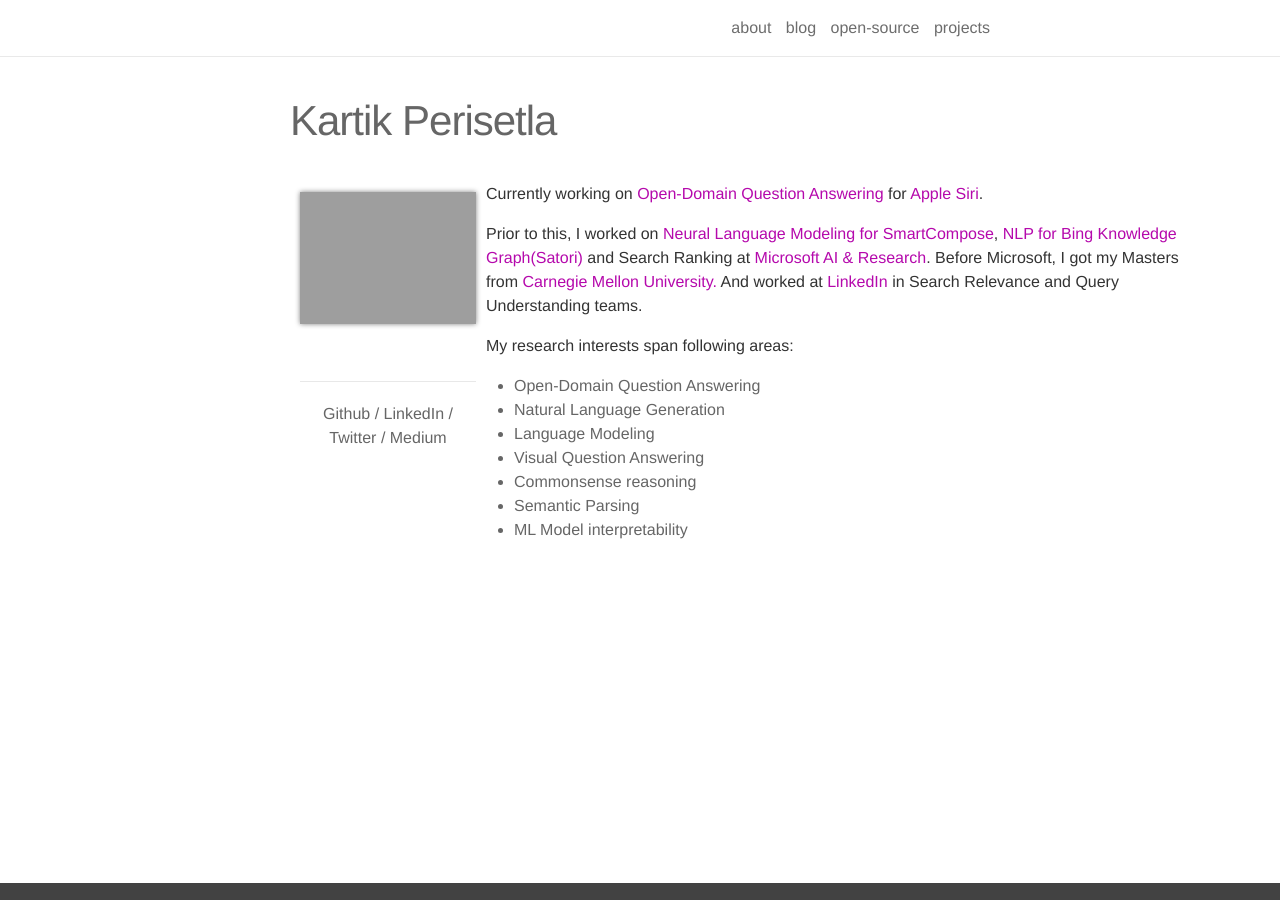
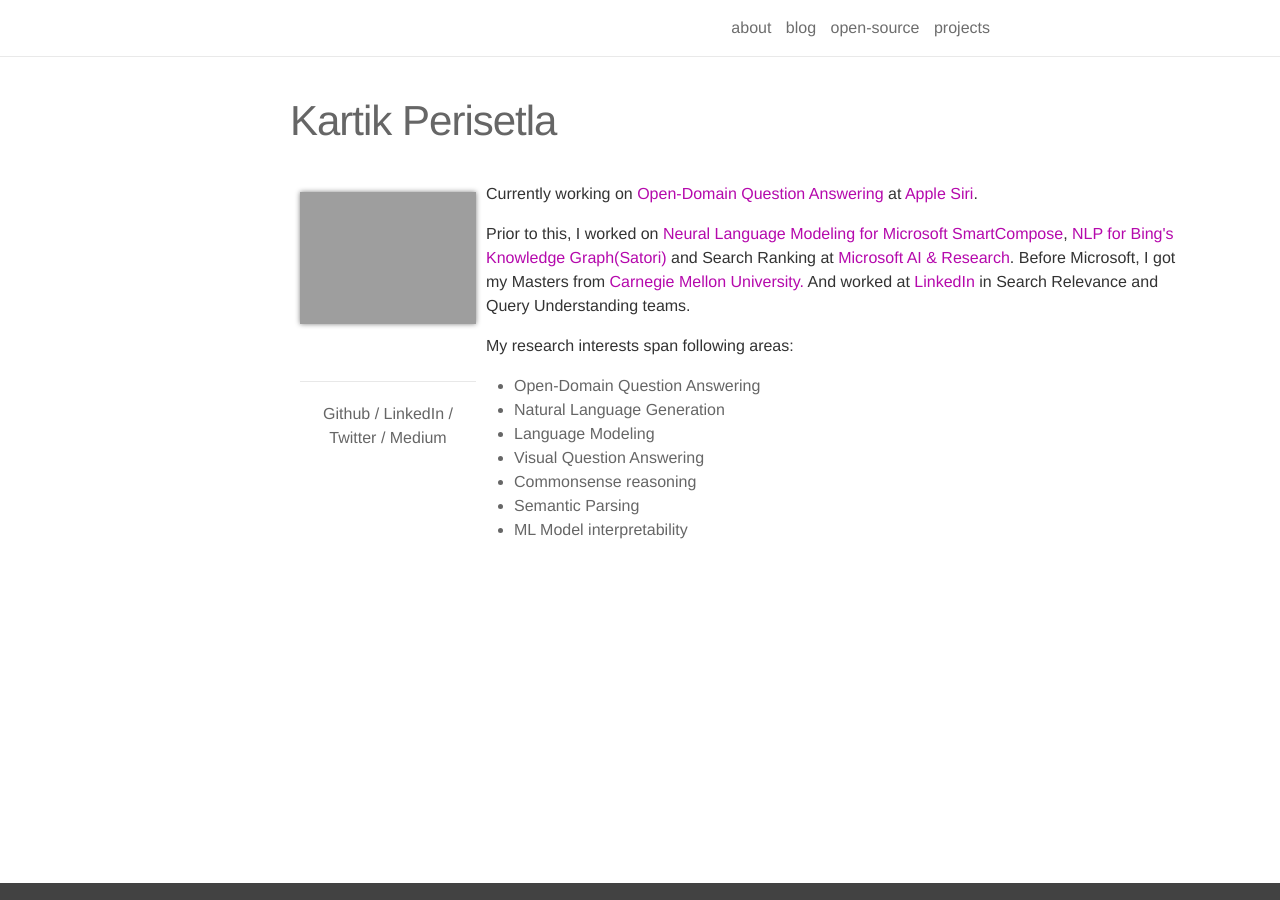
Before and after one commit to kartikperisetla/kartikperisetla.github.io, a Jekyll site: the page built from _pages/about.md, in a window 1280 px wide. Built offline with Jekyll 4.4.1, drawn with Linux system fonts in a browser that asks for light colours; nearby versions of some CDN libraries.

Commit message:
Update about.md

```diff
--- a/_pages/about.md
+++ b/_pages/about.md
@@ -9,9 +9,9 @@
   image: prpic.jpeg
 ---
 <p align="left">
-Currently working on <a target="_blank" href="https://en.wikipedia.org/wiki/Question_answering#Open_domain_question_answering">Open-Domain Question Answering</a> for <a href="https://www.apple.com/siri/" target="_blank">Apple Siri</a>.</p>
+Currently working on <a target="_blank" href="https://en.wikipedia.org/wiki/Question_answering#Open_domain_question_answering">Open-Domain Question Answering</a> at <a href="https://www.apple.com/siri/" target="_blank">Apple Siri</a>.</p>
 <p>
-Prior to this, I worked on <a href="https://www.theverge.com/2020/5/11/21254298/microsoft-outlook-web-text-predictions-gmail-smart-compose-feature" target="_blank">Neural Language Modeling for SmartCompose</a>, <a href="https://blogs.bing.com/search/2013/03/21/understand-your-world-with-bing" target="_blank">NLP for Bing Knowledge Graph(Satori)</a> and Search Ranking at <a href="http://microsoft.com" target="_blank">Microsoft AI & Research</a>. Before Microsoft, I got my Masters from <a href="http://cmu.edu/" target="_blank">Carnegie Mellon University.</a> And worked at <a href="https://linkedin.com" target="_blank">LinkedIn</a> in Search Relevance and Query Understanding teams.
+Prior to this, I worked on <a href="https://www.theverge.com/2020/5/11/21254298/microsoft-outlook-web-text-predictions-gmail-smart-compose-feature" target="_blank">Neural Language Modeling for Microsoft SmartCompose</a>, <a href="https://blogs.bing.com/search/2013/03/21/understand-your-world-with-bing" target="_blank">NLP for Bing's Knowledge Graph(Satori)</a> and Search Ranking at <a href="http://microsoft.com" target="_blank">Microsoft AI & Research</a>. Before Microsoft, I got my Masters from <a href="http://cmu.edu/" target="_blank">Carnegie Mellon University.</a> And worked at <a href="https://linkedin.com" target="_blank">LinkedIn</a> in Search Relevance and Query Understanding teams.
 </p>
 
 <p align="left">
```
